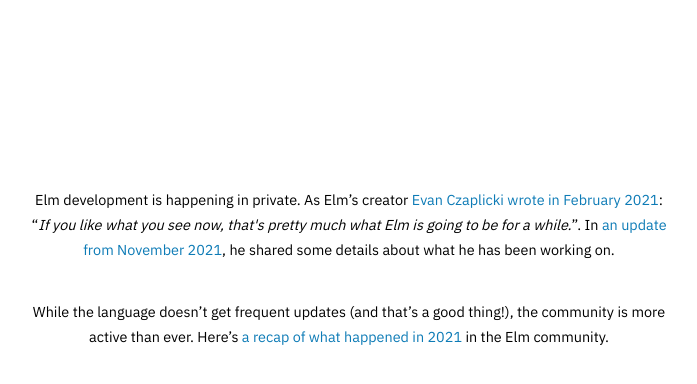
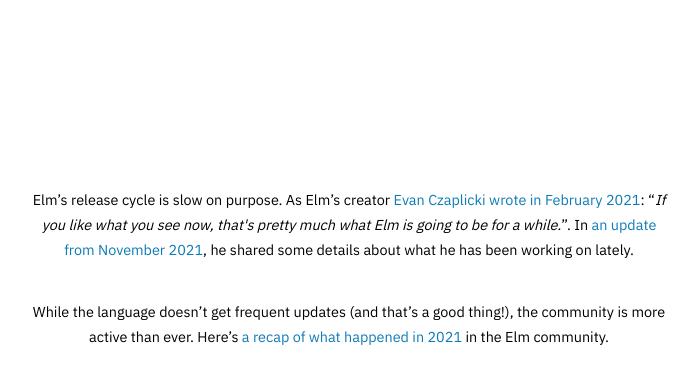
Before and after one commit to sylbru/is-elm-dead, a plain HTML site: page index.html in a window 1280 px wide. Shown: the part 386-770 px from the top of the page, without its empty margins (291-988 px from the left). Drawn offline with Linux system fonts and the light colour scheme.

Commit message:
Change first paragraph (release cycle is slow on purpose)

```diff
--- a/index.html
+++ b/index.html
@@ -20,7 +20,7 @@
     <main>
         <h1 class="dead">Is <a href="https://elm-lang.org/">Elm</a> dead?</h1>
         <p class="no"><strong>No.</strong></p>
-        <p class="details">Elm development is happening in private. As Elm’s creator <a href="https://github.com/elm/compiler/blob/master/roadmap.md">Evan Czaplicki wrote in February 2021</a>: “<cite>If you like what you see now, that's pretty much what Elm is going to be for a while.</cite>”. In <a href="https://discourse.elm-lang.org/t/status-update-3-nov-2021/7870">an update from November 2021</a>, he shared some details about what he has been working on.</p>
+        <p class="details">Elm’s release cycle is slow on purpose. As Elm’s creator <a href="https://github.com/elm/compiler/blob/master/roadmap.md">Evan Czaplicki wrote in February 2021</a>: “<cite>If you like what you see now, that's pretty much what Elm is going to be for a while.</cite>”. In <a href="https://discourse.elm-lang.org/t/status-update-3-nov-2021/7870">an update from November 2021</a>, he shared some details about what he has been working on lately.</p>
 
         <p class="details">While the language doesn’t get frequent updates (and that’s a good thing!), the community is more active than ever. Here’s <a href="https://dev.to/lucamug/elm-2021-a-year-in-review-4pho">a recap of what happened in 2021</a> in the Elm community.</p>
     </main>
```
